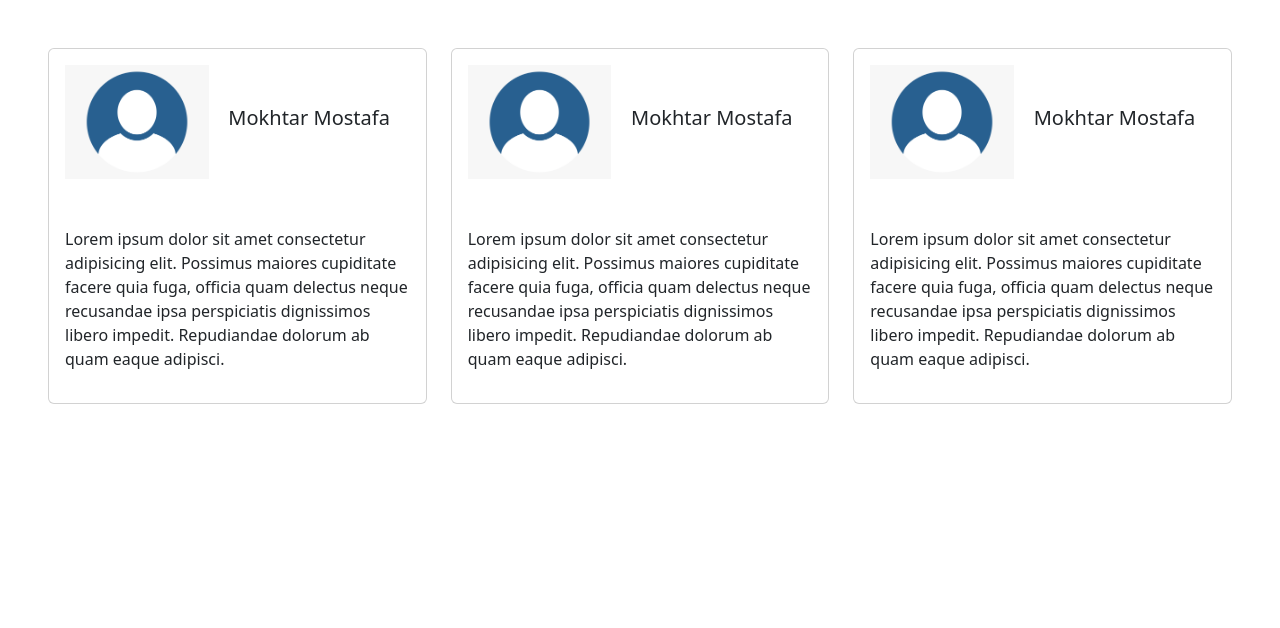
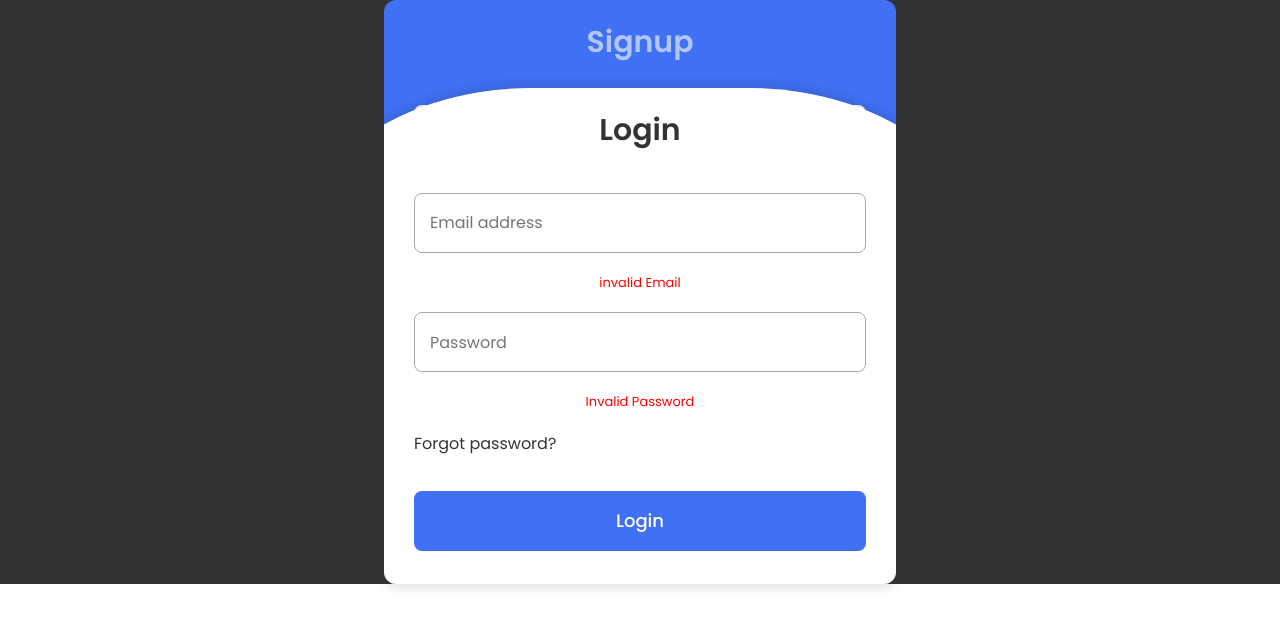
Before and after one commit to ahmed-hussiba/Event-Reservation, an Angular app in the folder Frontend/: page / in a window 1280 px wide. Shown: the top 628 px of the page. Built offline with nearby package versions, Linux system fonts and the light colour scheme; a small style sheet from the web is missing; a web font is replaced by a local one.

Commit message:
login finalization + new login form

```diff
--- a/Frontend/src/Components/guest-header-links/guest-header-links.component.css
+++ b/Frontend/src/Components/guest-header-links/guest-header-links.component.css
@@ -18,6 +18,7 @@ a {
 
 .navbar {
   background-color: rgb(255, 194, 68);
+  /* background-color: #0a0d3f; */
   border-bottom-left-radius: 40%;
   border-bottom-right-radius: 40%;
 }
--- a/Frontend/src/Components/reg-login/reg-login.component.css
+++ b/Frontend/src/Components/reg-login/reg-login.component.css
@@ -4,7 +4,8 @@ body {
   font-family: "Poppins", sans-serif;
   font-weight: 300;
   font-size: 15px;
-  background-color: #FFC244 !important;
+  /* background-color: #FFC244 !important; */
+  background-color: #2a2b38 !important;
   overflow-x: hidden;
 }
 
@@ -24,7 +25,6 @@ body {
   width: 1rem;
   height: 1rem;
   margin-right: 0.5em;
-  background-color: #00A082;
 }
 
 
@@ -62,8 +62,8 @@ h6 span {
   width: 60px;
   height: 16px;
   border-radius: 8px;
-  padding: 0;
-  margin: 10px auto;
+  /* padding: 0; */
+  margin: 4vh auto;
   cursor: pointer;
   background-color: white;
 }
@@ -94,10 +94,9 @@ h6 span {
 }
 
 
-[type="checkbox"]:checked,
+/* [type="checkbox"]:checked,
 .visibility-controller {
   display: flex !important;
-  /* display: flex ; */
 
 }
 
@@ -116,7 +115,7 @@ h6 span {
 [type="checkbox"]:not(:checked),
 .card-front {
   display: flex;
-}
+} */
 
 
 [type="checkbox"]:checked,
@@ -129,14 +128,18 @@ h6 span {
 .section {
   width: 100%;
   display: block;
-  background-color: #FFC244;
+  /* background-color: #FFC244; */
 }
 
 .mainSection {
   width: 40VW;
+  max-width: 450px;
   border-radius: 25px;
   padding-bottom: 15px;
-  box-shadow: 0 4px 8px 0 rgba(21, 21, 21, 0.6);
+  box-shadow: 0 4px 8px 8px rgba(21, 21, 21, 0.6);
+  /* background-color: #FFC244 !important; */
+  /* background-color: #2a2b38 !important; */
+  background-color: #0a0d3f !important;
 }
 
 .card-3d-wrap {
@@ -163,10 +166,35 @@ h6 span {
 .card-back {
   width: 100%;
   height: 100%;
-  background-color: #FFC244;
+  /* background-color: #FFC244; */
+  /* background-color: #2a2b38 ; */
+  background-color: #0a0d3f !important;
+
+
+  /* background-blend-mode:difference; */
+  /* background-blend-mode: color-dodge; */
+
+  /* background-blend-mode:screen; */
+  /* background-blend-mode:lighten; */
+  /* background-blend-mode:overlay; */
+  /* background-blend-mode: color-burn; */
+  background-image: url('https://s3-us-west-2.amazonaws.com/s.cdpn.io/1462889/pat.svg');
+  background-position: bottom center;
+  background-repeat: no-repeat;
+  background-size: 300%;
   position: absolute;
+  border-radius: 6px;
+  left: 0;
+  top: 0;
+  -webkit-transform-style: preserve-3d;
+  transform-style: preserve-3d;
+  -webkit-backface-visibility: hidden;
+  -moz-backface-visibility: hidden;
+  -o-backface-visibility: hidden;
+  backface-visibility: hidden;
   transform-style: preserve-3d;
 }
+
 
 .card-back {
   display: flex;
@@ -179,8 +207,12 @@ h6 span {
   margin: auto;
 }
 
+.card-back h4, .card-front h4 {
+  margin-top: 5vh;
+}
+
 .card-back .form-style {
-  height: 30px;
+  height: 40px;
   margin-bottom: 1vh;
 
 }
@@ -194,6 +226,7 @@ h6 span {
   width: 100%;
   align-items: center;
   justify-content: space-evenly;
+  margin: 2vh 0;
 }
 
 .custom-upload {
@@ -210,7 +243,7 @@ h6 span {
 }
 
 .back-submit-btn {
-  margin-top: 35px;
+  margin-top: 2vh;
 }
 
 .card-back {
@@ -235,7 +268,6 @@ h6 span {
 
 .form-style {
   padding: 13px 1vw 13px 3vw;
-
   height: 40px;
   width: 100%;
   font-weight: 500;
@@ -246,6 +278,9 @@ h6 span {
   outline: none;
   color: #00A082;
   background-color: white;
+  /* background-color: #FFC244; */
+  /* background-color: #2a2b38 !important; */
+
   border: none;
   transition: all 200ms linear;
   box-shadow: 0 4px 8px 0 rgba(21, 21, 21, 0.2);
@@ -287,10 +322,6 @@ h6 span {
   width: 100%;
 }
 
-.signup-upload>* {
-  flex-shrink: 0;
-}
-
 .upload-svg {
   width: 10%;
 }
@@ -305,9 +336,9 @@ h6 span {
   border-radius: 16px;
   border: 2px solid rgb(206, 195, 195);
   height: 32px;
-  width: 70%;
-  min-width: fit-content;
-  font-size: 1rem;
+  width: 100%;
+  padding: 0 15px;
+  font-size: 1em;
   font-weight: 750;
   text-transform: uppercase;
   letter-spacing: 1px;
--- /dev/null
+++ b/Frontend/src/Components/second-login-page/second-login-page.component.css
@@ -0,0 +1,146 @@
+/* Import Google font - Poppins */
+@import url("https://fonts.googleapis.com/css2?family=Poppins:wght@200;300;400;500;600;700&display=swap");
+
+* {
+  margin: 0;
+  padding: 0;
+  box-sizing: border-box;
+  font-family: "Poppins", sans-serif;
+}
+
+/* body {
+  min-height: 90vh;
+  display: flex;
+  align-items: center;
+  justify-content: center;
+  background: #f0faff;
+} */
+
+.wrapper {
+  position: relative;
+  /* max-width: 470px; */
+  max-width: 40vw;
+  /* max-height: 100vh; */
+  width: 100%;
+  border-radius: 12px;
+  padding: 20px 30px 120px;
+  background: #4070f4;
+  box-shadow: 0 5px 10px rgba(0, 0, 0, 0.1);
+  overflow: hidden;
+}
+
+.form.login {
+  position: absolute;
+  left: 50%;
+  bottom: -86%;
+  transform: translateX(-50%);
+  width: calc(100% + 220px);
+  padding: 20px 140px;
+  border-radius: 50%;
+  height: 100%;
+  background: #fff;
+  transition: all 0.6s ease;
+}
+
+.wrapper.active .form.login {
+  bottom: -15%;
+  border-radius: 35%;
+  box-shadow: 0 -5px 10px rgba(0, 0, 0, 0.1);
+}
+
+.form header {
+  font-size: 30px;
+  text-align: center;
+  color: #fff;
+  font-weight: 600;
+  cursor: pointer;
+}
+
+.form.login header {
+  color: #333;
+  opacity: 0.6;
+}
+
+.wrapper.active .form.login header {
+  opacity: 1;
+}
+
+.wrapper.active .signup header {
+  opacity: 0.6;
+}
+
+.wrapper form {
+  display: flex;
+  flex-direction: column;
+  gap: 20px;
+  margin-top: 40px;
+}
+
+form input {
+  height: 60px;
+  outline: none;
+  border: none;
+  padding: 0 15px;
+  font-size: 16px;
+  font-weight: 400;
+  color: #333;
+  border-radius: 8px;
+  background: #fff;
+}
+
+.form.login input {
+  border: 1px solid #aaa;
+}
+
+.form.login input:focus {
+  box-shadow: 0 1px 0 #ddd;
+}
+
+form .checkbox {
+  display: flex;
+  align-items: center;
+  gap: 10px;
+}
+
+.checkbox input[type="checkbox"] {
+  height: 16px;
+  width: 16px;
+  accent-color: #fff;
+  cursor: pointer;
+}
+
+form .checkbox label {
+  cursor: pointer;
+  color: #fff;
+}
+
+form a {
+  color: #333;
+  text-decoration: none;
+}
+
+form a:hover {
+  text-decoration: underline;
+}
+
+form input[type="submit"] {
+  margin-top: 15px;
+  padding: none;
+  font-size: 18px;
+  font-weight: 500;
+  cursor: pointer;
+}
+
+.form.login input[type="submit"] {
+  background: #4070f4;
+  color: #fff;
+  border: none;
+}
+
+.component-container {
+    width: 100%;
+    background-color: #333;
+    display: flex;
+    justify-content: center;
+    align-items: center;
+}
--- /dev/null
+++ b/Frontend/src/Components/second-login-page/second-login-page.component.html
@@ -0,0 +1,55 @@
+<div class="component-container">
+
+    <section class="wrapper" [class.active]="wrapperActive">
+        <div class="form signup">
+          <header (click)="toggleWrapper()">Signup</header>
+          <form action="#">
+            <input type="text" placeholder="Full name" required />
+            <input type="text" placeholder="Email address" required />
+            <input type="password" placeholder="Password" required />
+
+
+            <div class="checkbox">
+              <input type="checkbox" id="signupCheck" />
+              <label for="signupCheck">I accept all terms & conditions</label>
+            </div>
+            <input type="submit" value="Signup" />
+          </form>
+        </div>
+
+        <div class="form login">
+          <header (click)="toggleWrapper()">Login</header>
+          <form [formGroup]="mySignInFormGroup">
+            <input formControlName="email" type="email" placeholder="Email address" required />
+            @if(!emailIsValid) {
+              <p style="
+                        font-size: small;
+                        color: red;
+                        text-align: center;
+                      ">
+                invalid Email
+              </p>
+              }
+
+            <input formControlName="password" type="password" placeholder="Password" required />
+            @if(!passwordIsValid) {
+              <p style="
+                        font-size: small;
+                        color: red;
+                        text-align: center;
+                      ">
+                Invalid Password
+              </p>
+              }
+            <a href="#">Forgot password?</a>
+            <input type="submit" value="Login" />
+          </form>
+        </div>
+
+
+      </section>
+
+
+
+
+      </div>
--- /dev/null
+++ b/Frontend/src/Components/second-login-page/second-login-page.component.ts
@@ -0,0 +1,44 @@
+import { CommonModule } from '@angular/common';
+import { Component } from '@angular/core';
+import { FormGroup, FormControl, Validators, ReactiveFormsModule } from '@angular/forms';
+
+@Component({
+  selector: 'app-second-login-page',
+  standalone: true,
+  imports: [
+    ReactiveFormsModule,
+    CommonModule
+  ],
+  templateUrl: './second-login-page.component.html',
+  styleUrl: './second-login-page.component.css'
+})
+export class SecondLoginPageComponent {
+  wrapperActive: boolean = true;
+
+  toggleWrapper() {
+    this.wrapperActive = !this.wrapperActive;
+  }
+
+
+  mySignInFormGroup = new FormGroup(
+    {
+      email:new FormControl("",[Validators.email,Validators.required]),
+      password:new FormControl("",[Validators.pattern(
+        "^(?=.*[a-zA-Z])(?=.*\\d).{8,}$"
+        ),Validators.required])
+    })
+
+  get emailIsValid(){
+    return this.mySignInFormGroup.controls["email"].valid;
+  }
+  get passwordIsValid(){
+    return this.mySignInFormGroup.controls["password"].valid;
+  }
+
+  submitSignIn(){
+    if(this.mySignInFormGroup.valid)
+    {
+      //Call service
+    }
+  }
+}
--- a/Frontend/src/app/app.component.html
+++ b/Frontend/src/app/app.component.html
@@ -1,4 +1,4 @@
-<!-- <app-header></app-header> -->
+<app-second-login-page></app-second-login-page>
 <!-- <app-user-header-links></app-user-header-links> -->
 <!-- <app-guest-header-links></app-guest-header-links> -->
 <!-- <app-reg-login></app-reg-login> -->
@@ -6,4 +6,5 @@
     <app-promotion-events></app-promotion-events>
     <app-categories></app-categories>
 </div> -->
-<app-reviews></app-reviews>
+<!-- <app-test1></app-test1> -->
+<!-- <app-reviews></app-reviews> -->
--- a/Frontend/src/app/app.component.ts
+++ b/Frontend/src/app/app.component.ts
@@ -6,6 +6,7 @@ import { RegLoginComponent } from '../Components/reg-login/reg-login.component';
 import { PromotionEventsComponent } from '../Components/promotion-events/promotion-events.component';
 import { CategoriesComponent } from '../Components/categories/categories.component';
 import { ReviewsComponent } from '../Components/reviews/reviews.component';
+import { SecondLoginPageComponent } from '../Components/second-login-page/second-login-page.component';
 
 @Component({
   selector: 'app-root',
@@ -16,7 +17,8 @@ import { ReviewsComponent } from '../Components/reviews/reviews.component';
             RegLoginComponent,
             PromotionEventsComponent,
             CategoriesComponent,
-            ReviewsComponent
+            ReviewsComponent,
+            SecondLoginPageComponent
           ],
   templateUrl: './app.component.html',
   styleUrl: './app.component.css'
--- a/Frontend/src/index.html
+++ b/Frontend/src/index.html
@@ -23,6 +23,7 @@
   <link rel="preconnect" href="https://fonts.googleapis.com">
   <link rel="preconnect" href="https://fonts.gstatic.com/" crossorigin>
   <link href="https://fonts.googleapis.com/css2?family=Courgette&family=Galada&display=swap" rel="stylesheet">
+
 </head>
 
 <body>
```
Also changed, not shown: Frontend/src/Components/reg-login/reg-login.component.html (+10 -8 lines), 1 other file (tests, documents, lock files or other folders).
